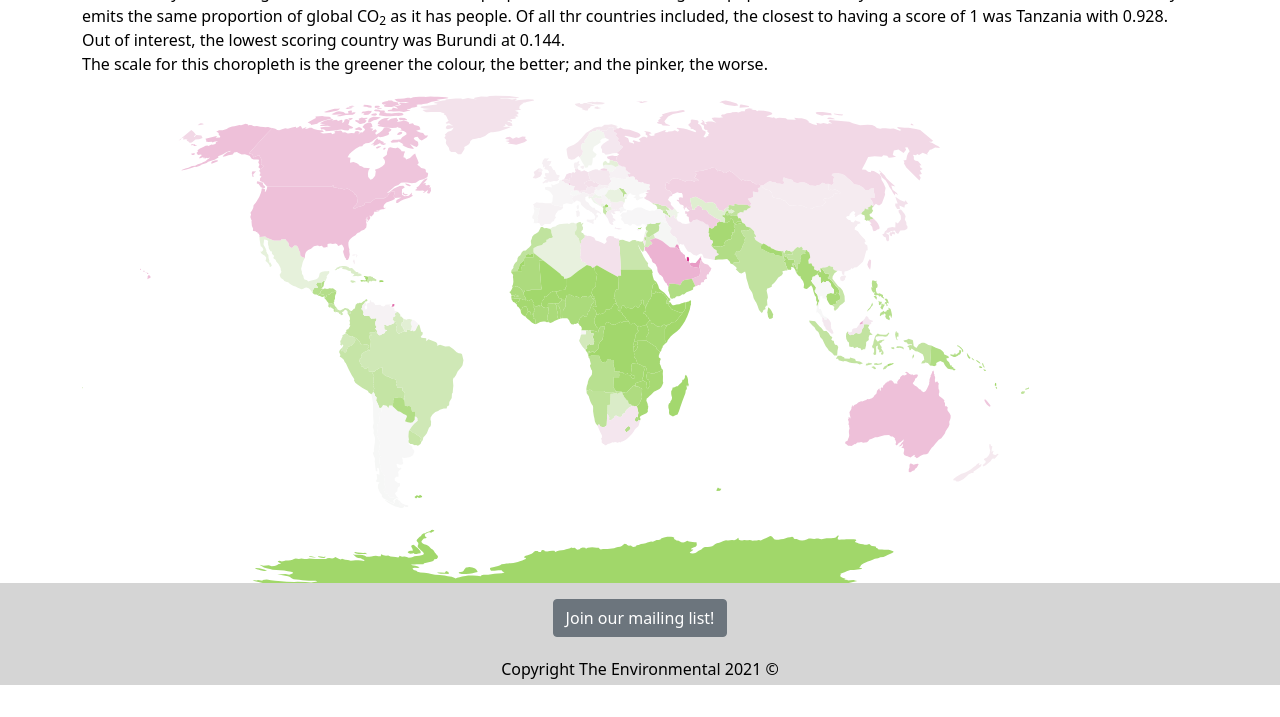
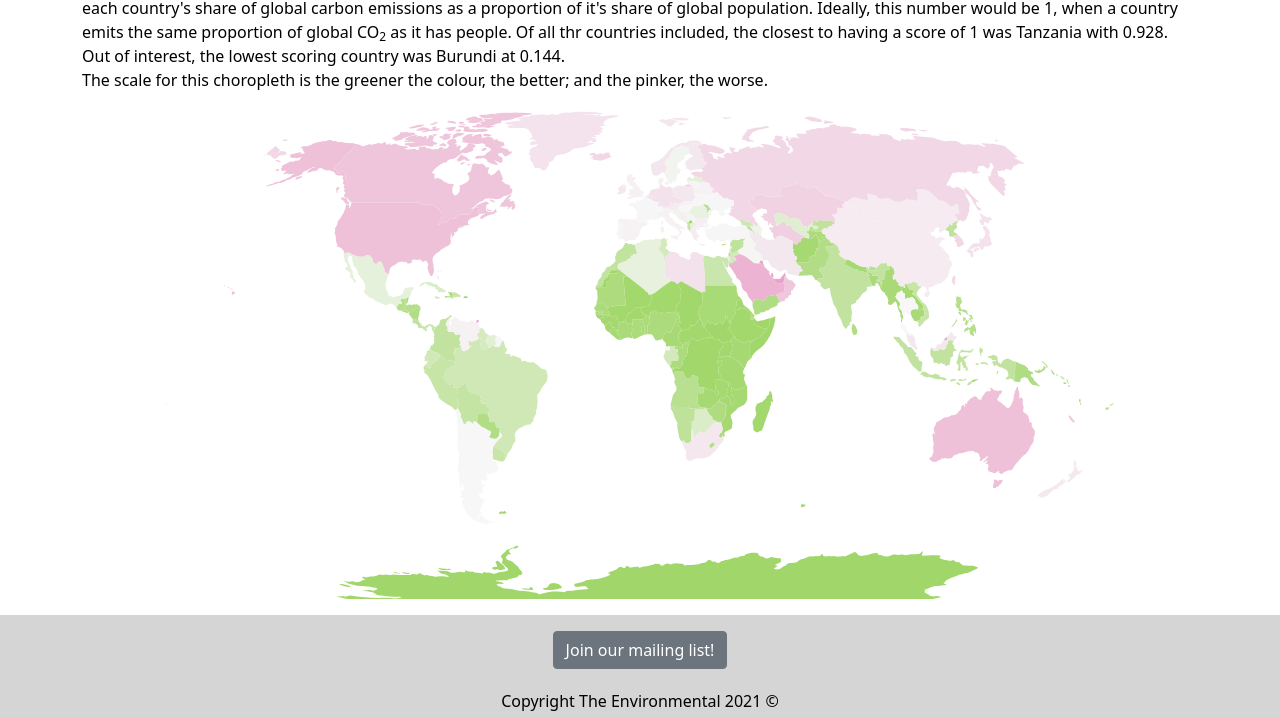
Before and after one commit to RosiePuddles/PGY1T1Formattive, a website: page visual.html in a window 1280 px wide. Shown: the part 222-939 px from the top of the page. Before the commit the page ends 907 px from the top, so only its background shows below. Drawn offline with nearby package versions, Linux system fonts and the light colour scheme.

Commit message:
correctly sized and positioned svg upon loading

```diff
--- a/js/script.js
+++ b/js/script.js
@@ -96,3 +96,8 @@ function loadNavBar() {
         document.getElementById('navCollapseButton').classList.add("navbar-light");
     }
 }
+
+function svgSize(svg) {
+    let parent = document.getElementById("svg_parent");
+    svg.style.width = "" + parent.clientWidth;
+}
--- a/js/visualise.js
+++ b/js/visualise.js
@@ -1,24 +1,29 @@
 /**
  * File That's only used for data visualisation using D3
  * Code from https://www.d3-graph-gallery.com/graph/choropleth_basic.html
- * Minor alterations made to the main body of code, with additions to use a local dataset and colour scheme
+ * Additions and alterations made to allow the svg to be correctly sized upon loading
  */
 
 // The svg
 const svg = d3.select("svg"),
-    width = +svg.attr("width"),
+    subWidth = 947.47,
     height = +svg.attr("height");
 
 // Map and projection
+width = document.getElementById("svg_parent").clientWidth;
 const path = d3.geoPath();
-const projection = d3.geoNaturalEarth1()
-    .center([0,0])
-    .translate([width / 2, height / 2]);
+const projection = d3.geoNaturalEarth1().center([0,0]);
+
+if (width < subWidth) {
+    projection.translate([subWidth / 2, height / 2]);
+} else {
+    projection.translate([width / 2, height / 2]);
+}
 
 // Data and color scale
-let data = new Map()
+let data = new Map();
 const colorScale = d3.scaleLinear()
-    .domain([99, 20, 0])
+    .domain([100, 20, 0])
     .range(d3.schemePiYG[3]);
 
 // Load external data and boot
@@ -27,15 +32,18 @@ Promise.all([
     d3.json("assets/data/world.geojson"),
     d3.csv("assets/data/share-co2-emissions-vs-population.csv", {typed: true}, function(d) {
         if (d.Code) {
-            data.set(d.Code, 20 * d.co2 / d.popn)
+            data.set(d.Code, Math.min(100, 20 * d.co2 / d.popn));
         }
     })
 ]).then(function(loadData){
-    let topo = loadData[0]
+    let topo = loadData[0];
 
     // Draw the map
-    svg.append("g")
-        .selectAll("path")
+    let g = svg.append("g");
+    if (width < subWidth) {
+        g = g.attr("transform", "scale(" + width / subWidth + ")");
+    }
+        g.selectAll("path")
         .data(topo.features)
         .join("path")
         // draw each country
@@ -46,5 +54,9 @@ Promise.all([
         .attr("fill", function (d) {
             d.total = data.get(d.id) || 0;
             return colorScale(d.total);
-        })
-})
+        });
+});
+
+if (width < subWidth) {
+    document.getElementById("find_me").style.height = "" + 491.02 * width / subWidth;
+}
--- a/visual.html
+++ b/visual.html
@@ -31,15 +31,15 @@
         </div>
     </div>
 </nav>
-<div class="container">
+<div class="container py-3">
     <h1>The world in pictures</h1>
     <h2>CO<sub>2</sub> by population size</h2>
     <p>
         To illustrate a common misconception about certain countries emitting more CO<sub>2</sub> than others, specifically Russia and China, the map below shows each country's share of global carbon emissions as a proportion of it's share of global population. Ideally, this number would be 1, when a country emits the same proportion of global CO<sub>2</sub> as it has people. Of all thr countries included, the closest to having a score of 1 was Tanzania with 0.928. Out of interest, the lowest scoring country was Burundi at 0.144.<br/>
         The scale for this choropleth is the greener the colour, the better; and the pinker, the worse.
     </p>
-    <div class="align-content-center">
-        <svg id="my_dataviz" width="947.47" height="491.02">
+    <div class="align-content-center" id="svg_parent">
+        <svg id="find_me" height="491.02" onload="svgSize(this)">
             <use xlink:href="#square" transform="scale(20)"/>
         </svg>
     </div>
```
Also changed, not shown: README.md.
